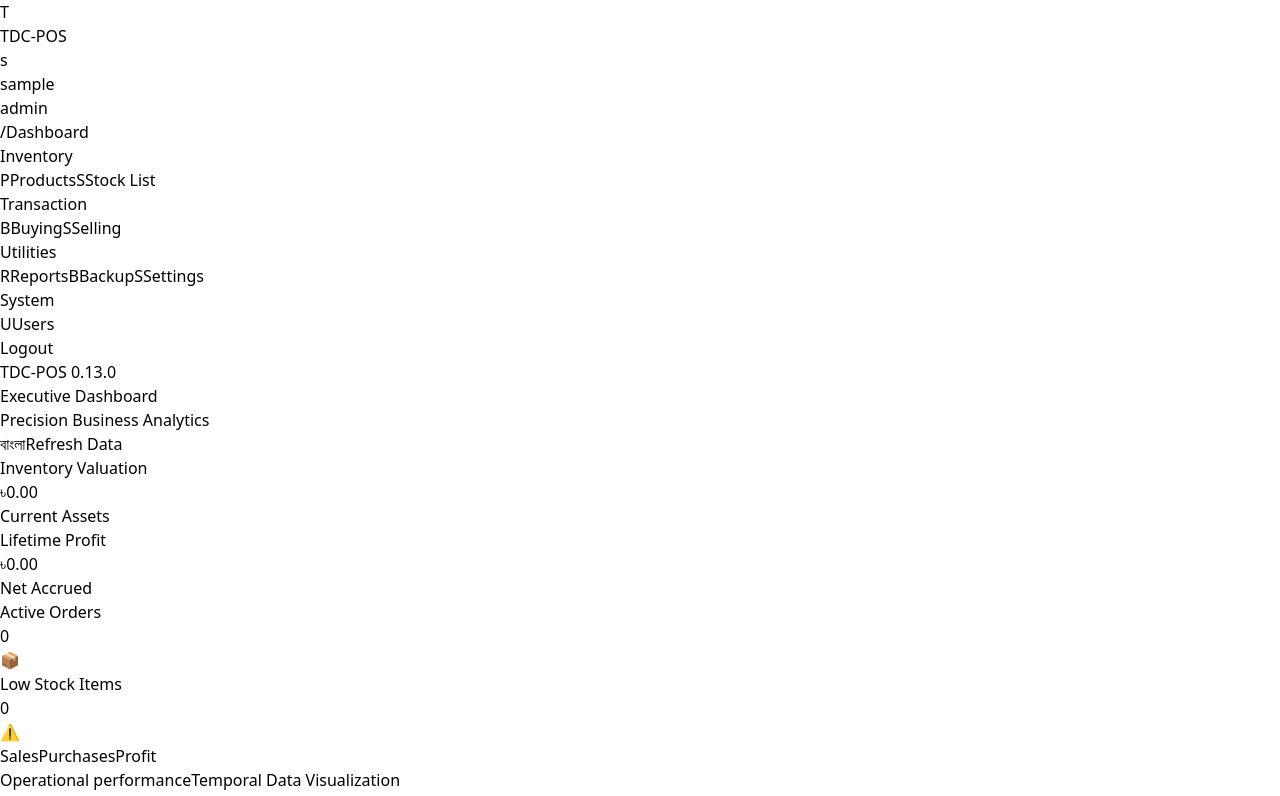
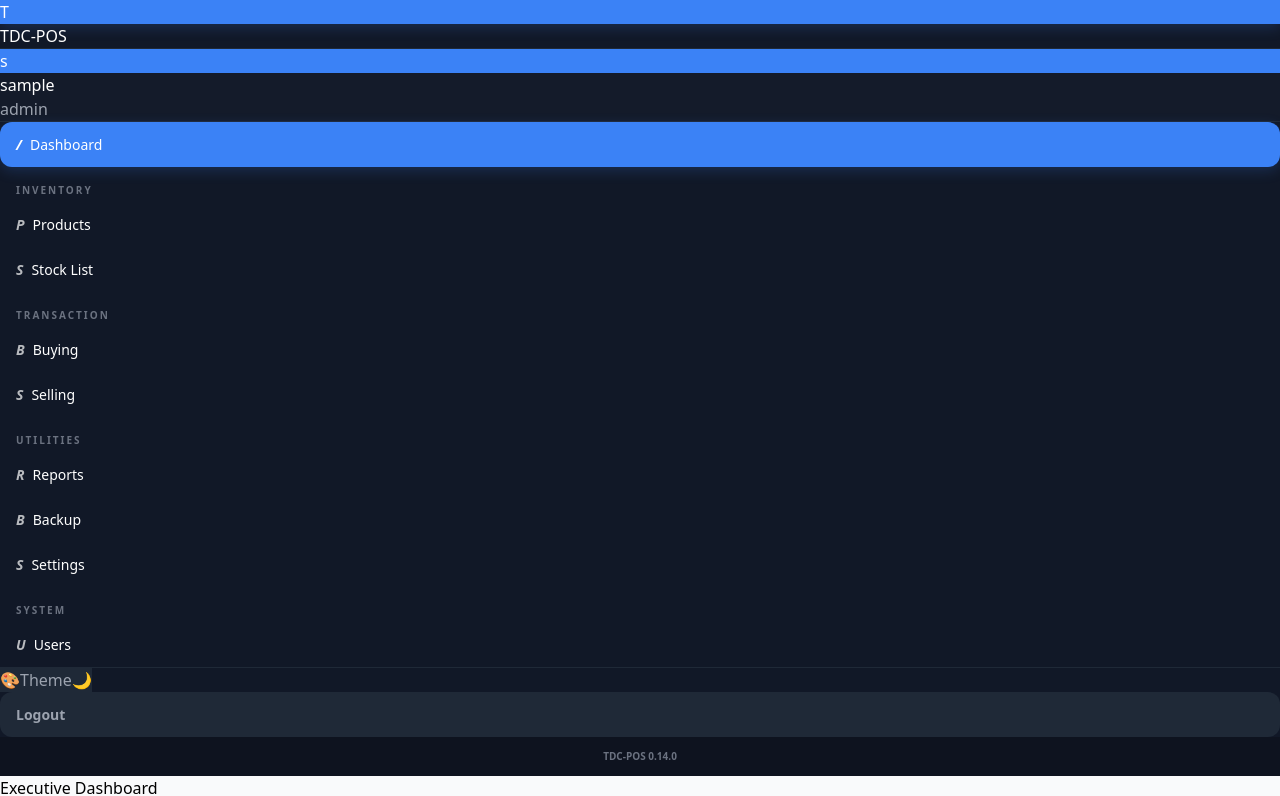
Before and after one commit to AbiruzzamanMolla/tdc-pos, a Vue app: page / in a window 1280 px wide. Shown: the top 796 px of the page. Built offline with nearby package versions, Linux system fonts and the light colour scheme; sample sign-in values are in the browser's storage.

Commit message:
feat: centralized theme system with 6 modern themes and sidebar picker

```diff
--- a/package.json
+++ b/package.json
@@ -1,7 +1,7 @@
 {
   "name": "tdc-pos",
   "private": true,
-  "version": "0.13.0",
+  "version": "0.14.0",
   "type": "module",
   "scripts": {
     "dev": "vite",
--- a/src-tauri/tauri.conf.json
+++ b/src-tauri/tauri.conf.json
@@ -1,7 +1,7 @@
 {
   "$schema": "https://schema.tauri.app/config/2",
   "productName": "TDC-POS",
-  "version": "0.13.0",
+  "version": "0.14.0",
   "identifier": "com.tdc.pos",
   "build": {
     "beforeDevCommand": "npm run dev",
--- a/src/App.vue
+++ b/src/App.vue
@@ -1,6 +1,7 @@
 <script setup>
 import { RouterLink, RouterView, useRoute, useRouter } from 'vue-router'
 import { useAuthStore } from './stores/auth'
+import { useThemeStore } from './stores/theme'
 import { computed, onMounted } from 'vue'
 import { invoke } from '@tauri-apps/api/core'
 import { APP_VERSION } from './version'
@@ -8,6 +9,7 @@ import { APP_VERSION } from './version'
 const route = useRoute()
 const router = useRouter()
 const auth = useAuthStore()
+const theme = useThemeStore()
 
 const showSidebar = computed(() => route.name !== 'Login')
 
@@ -17,6 +19,7 @@ function logout() {
 }
 
 onMounted(async () => {
+  theme.initTheme();
   try {
     await invoke('check_and_auto_backup');
   } catch (err) {
@@ -26,116 +29,117 @@ onMounted(async () => {
 </script>
 
 <template>
-  <div class="flex h-screen bg-gray-100 font-sans">
+  <div class="flex h-screen font-sans" style="background: var(--t-main-bg);">
     <!-- Sidebar -->
-    <aside v-if="showSidebar" class="w-64 bg-gray-900 text-white flex flex-col shadow-xl flex-shrink-0 z-20">
-      <div class="p-6 border-b border-gray-800 flex items-center space-x-3">
+    <aside v-if="showSidebar" class="w-64 flex flex-col shadow-xl flex-shrink-0 z-20 sidebar-shell">
+      <div class="p-6 flex items-center space-x-3 sidebar-border-b">
         <div
-          class="bg-blue-600 text-white w-10 h-10 rounded-lg flex items-center justify-center font-black text-xl shadow-lg shadow-blue-500/20">
+          class="w-10 h-10 rounded-lg flex items-center justify-center font-black text-xl text-white shadow-lg sidebar-logo">
           T
         </div>
-        <h1 class="text-xl font-black tracking-tight text-white uppercase italic">TDC-POS</h1>
+        <h1 class="text-xl font-black tracking-tight uppercase italic sidebar-text">TDC-POS</h1>
       </div>
 
-      <div class="p-4 border-b border-gray-800 bg-gray-800/20">
+      <div class="p-4 sidebar-border-b sidebar-user-panel">
         <div class="flex items-center space-x-3">
-          <div class="w-8 h-8 rounded-full bg-blue-500 flex items-center justify-center text-xs font-bold uppercase">
+          <div
+            class="w-8 h-8 rounded-full flex items-center justify-center text-xs font-bold uppercase text-white sidebar-avatar">
             {{ auth.user?.username?.charAt(0) || 'U' }}
           </div>
           <div class="flex-1 min-w-0">
-            <p class="text-sm font-bold truncate">{{ auth.user?.username || 'Guest' }}</p>
-            <p class="text-[10px] text-gray-400 uppercase font-black tracking-widest">{{ auth.user?.role || 'User' }}
+            <p class="text-sm font-bold truncate sidebar-text">{{ auth.user?.username || 'Guest' }}</p>
+            <p class="text-[10px] uppercase font-black tracking-widest sidebar-muted">{{ auth.user?.role || 'User' }}
             </p>
           </div>
         </div>
       </div>
 
       <nav class="flex-1 p-4 space-y-1.5 overflow-y-auto">
-        <RouterLink to="/" class="flex items-center px-4 py-3 rounded-xl hover:bg-gray-800 transition-all text-sm group"
-          active-class="bg-blue-600 hover:bg-blue-700 text-white shadow-xl shadow-blue-600/20">
-          <span class="font-bold opacity-70 group-[.active-class]:opacity-100 italic mr-2">/</span>
+        <RouterLink to="/" class="nav-link" active-class="nav-link-active">
+          <span class="nav-icon">/</span>
           <span class="font-medium">Dashboard</span>
         </RouterLink>
 
         <!-- Inventory -->
-        <div v-if="auth.canManageProducts || auth.canViewStock"
-          class="px-4 pt-4 pb-1 text-[10px] font-black text-gray-500 uppercase tracking-[0.2em]">Inventory</div>
-        <RouterLink v-if="auth.canManageProducts" to="/products"
-          class="flex items-center px-4 py-3 rounded-xl hover:bg-gray-800 transition-all text-sm group"
-          active-class="bg-blue-600 hover:bg-blue-700 text-white shadow-xl shadow-blue-600/20">
-          <span class="font-bold opacity-70 group-[.active-class]:opacity-100 italic mr-2">P</span>
+        <div v-if="auth.canManageProducts || auth.canViewStock" class="nav-section">Inventory</div>
+        <RouterLink v-if="auth.canManageProducts" to="/products" class="nav-link" active-class="nav-link-active">
+          <span class="nav-icon">P</span>
           <span class="font-medium">Products</span>
         </RouterLink>
-        <RouterLink v-if="auth.canViewStock" to="/stocks"
-          class="flex items-center px-4 py-3 rounded-xl hover:bg-gray-800 transition-all text-sm group"
-          active-class="bg-blue-600 hover:bg-blue-700 text-white shadow-xl shadow-blue-600/20">
-          <span class="font-bold opacity-70 group-[.active-class]:opacity-100 italic mr-2">S</span>
-          <span class="font-medium text-blue-400 group-[.active-class]:text-white">Stock List</span>
+        <RouterLink v-if="auth.canViewStock" to="/stocks" class="nav-link" active-class="nav-link-active">
+          <span class="nav-icon">S</span>
+          <span class="font-medium">Stock List</span>
         </RouterLink>
 
         <!-- Transaction -->
-        <div v-if="auth.canBuy || auth.canSell"
-          class="px-4 pt-4 pb-1 text-[10px] font-black text-gray-500 uppercase tracking-[0.2em]">Transaction</div>
-        <RouterLink v-if="auth.canBuy" to="/buying"
-          class="flex items-center px-4 py-3 rounded-xl hover:bg-gray-800 transition-all text-sm group"
-          active-class="bg-blue-600 hover:bg-blue-700 text-white shadow-xl shadow-blue-600/20">
-          <span class="font-bold opacity-70 group-[.active-class]:opacity-100 italic mr-2">B</span>
+        <div v-if="auth.canBuy || auth.canSell" class="nav-section">Transaction</div>
+        <RouterLink v-if="auth.canBuy" to="/buying" class="nav-link" active-class="nav-link-active">
+          <span class="nav-icon">B</span>
           <span class="font-medium">Buying</span>
         </RouterLink>
-        <RouterLink v-if="auth.canSell" to="/selling"
-          class="flex items-center px-4 py-3 rounded-xl hover:bg-gray-800 transition-all text-sm group"
-          active-class="bg-blue-600 hover:bg-blue-700 text-white shadow-xl shadow-blue-600/20">
-          <span class="font-bold opacity-70 group-[.active-class]:opacity-100 italic mr-2">S</span>
+        <RouterLink v-if="auth.canSell" to="/selling" class="nav-link" active-class="nav-link-active">
+          <span class="nav-icon">S</span>
           <span class="font-medium">Selling</span>
         </RouterLink>
 
         <!-- Utilities -->
-        <div v-if="auth.canViewReports || auth.canManageBackup || auth.canManageSettings"
-          class="px-4 pt-4 pb-1 text-[10px] font-black text-gray-500 uppercase tracking-[0.2em]">Utilities</div>
-        <RouterLink v-if="auth.canViewReports" to="/reports"
-          class="flex items-center px-4 py-3 rounded-xl hover:bg-gray-800 transition-all text-sm group"
-          active-class="bg-blue-600 hover:bg-blue-700 text-white shadow-xl shadow-blue-600/20">
-          <span class="font-bold opacity-70 group-[.active-class]:opacity-100 italic mr-2">R</span>
+        <div v-if="auth.canViewReports || auth.canManageBackup || auth.canManageSettings" class="nav-section">Utilities
+        </div>
+        <RouterLink v-if="auth.canViewReports" to="/reports" class="nav-link" active-class="nav-link-active">
+          <span class="nav-icon">R</span>
           <span class="font-medium">Reports</span>
         </RouterLink>
-        <RouterLink v-if="auth.canManageBackup" to="/backup"
-          class="flex items-center px-4 py-3 rounded-xl hover:bg-gray-800 transition-all text-sm group"
-          active-class="bg-blue-600 hover:bg-blue-700 text-white shadow-xl shadow-blue-600/20">
-          <span class="font-bold opacity-70 group-[.active-class]:opacity-100 italic mr-2">B</span>
+        <RouterLink v-if="auth.canManageBackup" to="/backup" class="nav-link" active-class="nav-link-active">
+          <span class="nav-icon">B</span>
           <span class="font-medium">Backup</span>
         </RouterLink>
-        <RouterLink v-if="auth.canManageSettings" to="/settings"
-          class="flex items-center px-4 py-3 rounded-xl hover:bg-gray-800 transition-all text-sm group"
-          active-class="bg-blue-600 hover:bg-blue-700 text-white shadow-xl shadow-blue-600/20">
-          <span class="font-bold opacity-70 group-[.active-class]:opacity-100 italic mr-2">S</span>
+        <RouterLink v-if="auth.canManageSettings" to="/settings" class="nav-link" active-class="nav-link-active">
+          <span class="nav-icon">S</span>
           <span class="font-medium">Settings</span>
         </RouterLink>
 
         <!-- Administration -->
-        <div v-if="auth.canManageUsers"
-          class="px-4 pt-4 pb-1 text-[10px] font-black text-gray-500 uppercase tracking-[0.2em]">System</div>
-        <RouterLink v-if="auth.canManageUsers" to="/users"
-          class="flex items-center px-4 py-3 rounded-xl hover:bg-gray-800 transition-all text-sm group"
-          active-class="bg-blue-600 hover:bg-blue-700 text-white shadow-xl shadow-blue-600/20">
-          <span class="font-bold opacity-70 group-[.active-class]:opacity-100 italic mr-2">U</span>
+        <div v-if="auth.canManageUsers" class="nav-section">System</div>
+        <RouterLink v-if="auth.canManageUsers" to="/users" class="nav-link" active-class="nav-link-active">
+          <span class="nav-icon">U</span>
           <span class="font-medium">Users</span>
         </RouterLink>
       </nav>
 
-      <div class="p-4 border-t border-gray-800">
-        <button @click="logout"
-          class="flex items-center w-full px-4 py-3 rounded-xl bg-gray-800 hover:bg-red-600/20 text-gray-400 hover:text-red-400 transition-all text-sm font-bold">
+      <!-- Theme Picker Toggle + Logout -->
+      <div class="p-4 sidebar-border-t space-y-2">
+        <!-- Theme Selector -->
+        <button @click="theme.showPicker = !theme.showPicker"
+          class="flex items-center w-full px-4 py-2.5 rounded-xl transition-all text-sm font-bold sidebar-theme-btn">
+          <span class="mr-2">🎨</span>
+          <span>Theme</span>
+          <span class="ml-auto text-lg">{{ theme.currentTheme().emoji }}</span>
+        </button>
+
+        <!-- Theme Picker Panel -->
+        <div v-if="theme.showPicker"
+          class="grid grid-cols-3 gap-2 p-2 rounded-xl sidebar-theme-panel animate-in fade-in duration-200">
+          <button v-for="t in theme.allThemes" :key="t.id" @click="theme.setTheme(t.id)"
+            class="flex flex-col items-center p-2 rounded-lg transition-all text-[9px] font-black uppercase tracking-widest"
+            :class="theme.currentThemeId === t.id ? 'ring-2 ring-offset-1 sidebar-theme-active' : 'opacity-60 hover:opacity-100'"
+            :style="`--ring-color: ${t.accent}; ring-color: ${t.accent};`">
+            <span class="text-lg mb-0.5">{{ t.emoji }}</span>
+            <span class="sidebar-muted">{{ t.name }}</span>
+          </button>
+        </div>
+
+        <button @click="logout" class="sidebar-logout-btn">
           <span class="mr-2">Logout</span>
         </button>
       </div>
 
-      <div class="p-3 bg-black/20 text-[10px] text-gray-500 text-center font-black">
+      <div class="sidebar-footer">
         TDC-POS {{ APP_VERSION }}
       </div>
     </aside>
 
     <!-- Main Content -->
-    <main class="flex-1 overflow-auto bg-gray-50 relative">
+    <main class="flex-1 overflow-auto relative" style="background: var(--t-main-bg);">
       <div :class="{ 'p-4 md:p-8': showSidebar }">
         <RouterView />
       </div>
@@ -144,7 +148,7 @@ onMounted(async () => {
 </template>
 
 <style>
-/* Global styles */
+/* ===== GLOBAL SCROLLBAR ===== */
 ::-webkit-scrollbar {
   width: 6px;
   height: 6px;
@@ -162,4 +166,129 @@ onMounted(async () => {
 ::-webkit-scrollbar-thumb:hover {
   background: #94a3b8;
 }
+
+/* ===== SIDEBAR SHELL (uses CSS vars from theme store) ===== */
+.sidebar-shell {
+  background: var(--t-sidebar-bg);
+  color: var(--t-sidebar-text);
+}
+
+.sidebar-border-b {
+  border-bottom: 1px solid var(--t-sidebar-border);
+}
+
+.sidebar-border-t {
+  border-top: 1px solid var(--t-sidebar-border);
+}
+
+.sidebar-text {
+  color: var(--t-sidebar-text);
+}
+
+.sidebar-muted {
+  color: var(--t-sidebar-muted);
+}
+
+.sidebar-user-panel {
+  background: var(--t-sidebar-user-bg);
+}
+
+.sidebar-logo {
+  background: var(--t-accent);
+  box-shadow: 0 4px 14px var(--t-accent-shadow);
+}
+
+.sidebar-avatar {
+  background: var(--t-accent);
+}
+
+/* ===== NAV LINKS ===== */
+.nav-link {
+  display: flex;
+  align-items: center;
+  padding: 0.75rem 1rem;
+  border-radius: 0.75rem;
+  transition: all 0.15s;
+  font-size: 0.875rem;
+  color: var(--t-sidebar-text);
+}
+
+.nav-link:hover {
+  background: var(--t-sidebar-hover);
+}
+
+.nav-icon {
+  font-weight: 900;
+  font-style: italic;
+  margin-right: 0.5rem;
+  opacity: 0.7;
+}
+
+.nav-link-active {
+  background: var(--t-accent) !important;
+  color: #ffffff !important;
+  box-shadow: 0 4px 14px var(--t-accent-shadow);
+}
+
+.nav-link-active .nav-icon {
+  opacity: 1;
+}
+
+.nav-section {
+  padding: 1rem 1rem 0.25rem;
+  font-size: 10px;
+  font-weight: 900;
+  text-transform: uppercase;
+  letter-spacing: 0.2em;
+  color: var(--t-sidebar-section-text);
+}
+
+/* ===== THEME BUTTON & PANEL ===== */
+.sidebar-theme-btn {
+  background: var(--t-sidebar-hover);
+  color: var(--t-sidebar-muted);
+}
+
+.sidebar-theme-btn:hover {
+  color: var(--t-sidebar-text);
+}
+
+.sidebar-theme-panel {
+  background: var(--t-sidebar-hover);
+}
+
+.sidebar-theme-active {
+  outline: 2px solid var(--t-accent);
+  outline-offset: 1px;
+  background: rgba(255, 255, 255, 0.05);
+}
+
+/* ===== LOGOUT ===== */
+.sidebar-logout-btn {
+  display: flex;
+  align-items: center;
+  width: 100%;
+  padding: 0.75rem 1rem;
+  border-radius: 0.75rem;
+  transition: all 0.15s;
+  font-size: 0.875rem;
+  font-weight: 700;
+  background: var(--t-logout-bg);
+  color: var(--t-logout-text);
+}
+
+.sidebar-logout-btn:hover {
+  background: var(--t-logout-hover-bg);
+  color: var(--t-logout-hover-text);
+}
+
+/* ===== FOOTER ===== */
+.sidebar-footer {
+  padding: 0.75rem;
+  text-align: center;
+  font-size: 10px;
+  font-weight: 900;
+  background: var(--t-sidebar-footer-bg);
+  color: var(--t-sidebar-footer-text);
+}
 </style>
--- /dev/null
+++ b/src/stores/theme.js
@@ -0,0 +1,216 @@
+import { defineStore } from 'pinia';
+import { ref, watch } from 'vue';
+
+const themes = {
+  midnight: {
+    id: 'midnight',
+    name: 'Midnight',
+    emoji: '🌙',
+    // Sidebar
+    sidebarBg: '#111827',
+    sidebarBorder: '#1f2937',
+    sidebarHover: '#1f2937',
+    sidebarUserBg: 'rgba(31,41,55,0.2)',
+    sidebarSectionText: '#6b7280',
+    sidebarText: '#ffffff',
+    sidebarMuted: '#9ca3af',
+    sidebarFooterBg: 'rgba(0,0,0,0.2)',
+    sidebarFooterText: '#6b7280',
+    // Accent (active nav, Logo badge, avatar)
+    accent: '#3b82f6',
+    accentHover: '#2563eb',
+    accentShadow: 'rgba(59,130,246,0.2)',
+    accentLight: '#dbeafe',
+    accentLightText: '#1e40af',
+    // Main content
+    mainBg: '#f9fafb',
+    mainCardBg: '#ffffff',
+    mainCardBorder: '#f3f4f6',
+    mainText: '#111827',
+    mainMuted: '#9ca3af',
+    // Logout
+    logoutBg: '#1f2937',
+    logoutText: '#9ca3af',
+    logoutHoverBg: 'rgba(220,38,38,0.2)',
+    logoutHoverText: '#f87171',
+  },
+  ocean: {
+    id: 'ocean',
+    name: 'Ocean',
+    emoji: '🌊',
+    sidebarBg: '#0f172a',
+    sidebarBorder: '#1e293b',
+    sidebarHover: '#1e293b',
+    sidebarUserBg: 'rgba(30,41,59,0.3)',
+    sidebarSectionText: '#64748b',
+    sidebarText: '#e2e8f0',
+    sidebarMuted: '#94a3b8',
+    sidebarFooterBg: 'rgba(0,0,0,0.25)',
+    sidebarFooterText: '#64748b',
+    accent: '#06b6d4',
+    accentHover: '#0891b2',
+    accentShadow: 'rgba(6,182,212,0.25)',
+    accentLight: '#cffafe',
+    accentLightText: '#155e75',
+    mainBg: '#f0f9ff',
+    mainCardBg: '#ffffff',
+    mainCardBorder: '#e0f2fe',
+    mainText: '#0c4a6e',
+    mainMuted: '#7dd3fc',
+    logoutBg: '#1e293b',
+    logoutText: '#94a3b8',
+    logoutHoverBg: 'rgba(220,38,38,0.15)',
+    logoutHoverText: '#f87171',
+  },
+  emerald: {
+    id: 'emerald',
+    name: 'Emerald',
+    emoji: '🌿',
+    sidebarBg: '#022c22',
+    sidebarBorder: '#064e3b',
+    sidebarHover: '#064e3b',
+    sidebarUserBg: 'rgba(6,78,59,0.3)',
+    sidebarSectionText: '#6ee7b7',
+    sidebarText: '#ecfdf5',
+    sidebarMuted: '#a7f3d0',
+    sidebarFooterBg: 'rgba(0,0,0,0.3)',
+    sidebarFooterText: '#6ee7b7',
+    accent: '#10b981',
+    accentHover: '#059669',
+    accentShadow: 'rgba(16,185,129,0.25)',
+    accentLight: '#d1fae5',
+    accentLightText: '#065f46',
+    mainBg: '#f0fdf4',
+    mainCardBg: '#ffffff',
+    mainCardBorder: '#dcfce7',
+    mainText: '#14532d',
+    mainMuted: '#86efac',
+    logoutBg: '#064e3b',
+    logoutText: '#a7f3d0',
+    logoutHoverBg: 'rgba(220,38,38,0.2)',
+    logoutHoverText: '#fca5a5',
+  },
+  sunset: {
+    id: 'sunset',
+    name: 'Sunset',
+    emoji: '🌅',
+    sidebarBg: '#1c1917',
+    sidebarBorder: '#292524',
+    sidebarHover: '#292524',
+    sidebarUserBg: 'rgba(41,37,36,0.3)',
+    sidebarSectionText: '#a8a29e',
+    sidebarText: '#fafaf9',
+    sidebarMuted: '#d6d3d1',
+    sidebarFooterBg: 'rgba(0,0,0,0.2)',
+    sidebarFooterText: '#78716c',
+    accent: '#f97316',
+    accentHover: '#ea580c',
+    accentShadow: 'rgba(249,115,22,0.25)',
+    accentLight: '#ffedd5',
+    accentLightText: '#9a3412',
+    mainBg: '#fffbeb',
+    mainCardBg: '#ffffff',
+    mainCardBorder: '#fef3c7',
+    mainText: '#78350f',
+    mainMuted: '#fbbf24',
+    logoutBg: '#292524',
+    logoutText: '#a8a29e',
+    logoutHoverBg: 'rgba(220,38,38,0.15)',
+    logoutHoverText: '#f87171',
+  },
+  royal: {
+    id: 'royal',
+    name: 'Royal',
+    emoji: '👑',
+    sidebarBg: '#1e1b4b',
+    sidebarBorder: '#312e81',
+    sidebarHover: '#312e81',
+    sidebarUserBg: 'rgba(49,46,129,0.3)',
+    sidebarSectionText: '#a5b4fc',
+    sidebarText: '#eef2ff',
+    sidebarMuted: '#c7d2fe',
+    sidebarFooterBg: 'rgba(0,0,0,0.25)',
+    sidebarFooterText: '#818cf8',
+    accent: '#8b5cf6',
+    accentHover: '#7c3aed',
+    accentShadow: 'rgba(139,92,246,0.25)',
+    accentLight: '#ede9fe',
+    accentLightText: '#5b21b6',
+    mainBg: '#faf5ff',
+    mainCardBg: '#ffffff',
+    mainCardBorder: '#f3e8ff',
+    mainText: '#3b0764',
+    mainMuted: '#c084fc',
+    logoutBg: '#312e81',
+    logoutText: '#a5b4fc',
+    logoutHoverBg: 'rgba(220,38,38,0.2)',
+    logoutHoverText: '#fca5a5',
+  },
+  rose: {
+    id: 'rose',
+    name: 'Rose',
+    emoji: '🌹',
+    sidebarBg: '#1a1a2e',
+    sidebarBorder: '#16213e',
+    sidebarHover: '#16213e',
+    sidebarUserBg: 'rgba(22,33,62,0.3)',
+    sidebarSectionText: '#fda4af',
+    sidebarText: '#fff1f2',
+    sidebarMuted: '#fecdd3',
+    sidebarFooterBg: 'rgba(0,0,0,0.25)',
+    sidebarFooterText: '#fb7185',
+    accent: '#f43f5e',
+    accentHover: '#e11d48',
+    accentShadow: 'rgba(244,63,94,0.25)',
+    accentLight: '#ffe4e6',
+    accentLightText: '#9f1239',
+    mainBg: '#fff1f2',
+    mainCardBg: '#ffffff',
+    mainCardBorder: '#ffe4e6',
+    mainText: '#881337',
+    mainMuted: '#fda4af',
+    logoutBg: '#16213e',
+    logoutText: '#fecdd3',
+    logoutHoverBg: 'rgba(220,38,38,0.2)',
+    logoutHoverText: '#fca5a5',
+  }
+};
+
+function applyThemeToDOM(theme) {
+  const root = document.documentElement;
+  Object.entries(theme).forEach(([key, value]) => {
+    if (key === 'id' || key === 'name' || key === 'emoji') return;
+    // Convert camelCase to kebab-case for CSS var
+    const cssVar = '--t-' + key.replace(/([A-Z])/g, '-$1').toLowerCase();
+    root.style.setProperty(cssVar, value);
+  });
+}
+
+export const useThemeStore = defineStore('theme', () => {
+  const currentThemeId = ref(localStorage.getItem('theme') || 'midnight');
+  const showPicker = ref(false);
+
+  const allThemes = Object.values(themes);
+
+  const currentTheme = () => themes[currentThemeId.value] || themes.midnight;
+
+  function setTheme(themeId) {
+    if (!themes[themeId]) return;
+    currentThemeId.value = themeId;
+    localStorage.setItem('theme', themeId);
+    applyThemeToDOM(themes[themeId]);
+  }
+
+  function initTheme() {
+    applyThemeToDOM(currentTheme());
+  }
+
+  return {
+    currentThemeId,
+    showPicker,
+    allThemes,
+    currentTheme,
+    setTheme,
+    initTheme
+  };
+});
--- a/src/version.js
+++ b/src/version.js
@@ -1,3 +1,3 @@
 // Centralized version number — single source of truth
-export const APP_VERSION = '0.13.0';
+export const APP_VERSION = '0.14.0';
 export const APP_NAME = 'TDC-POS';
```
Also changed, not shown: 1 other file (tests, documents, lock files or other folders).
